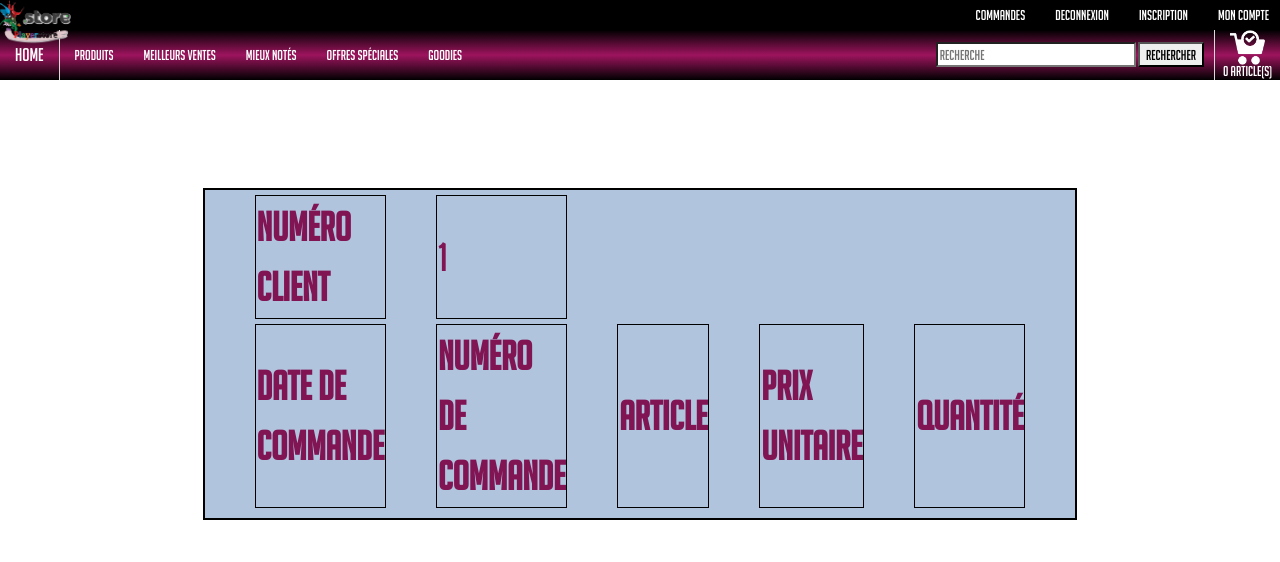
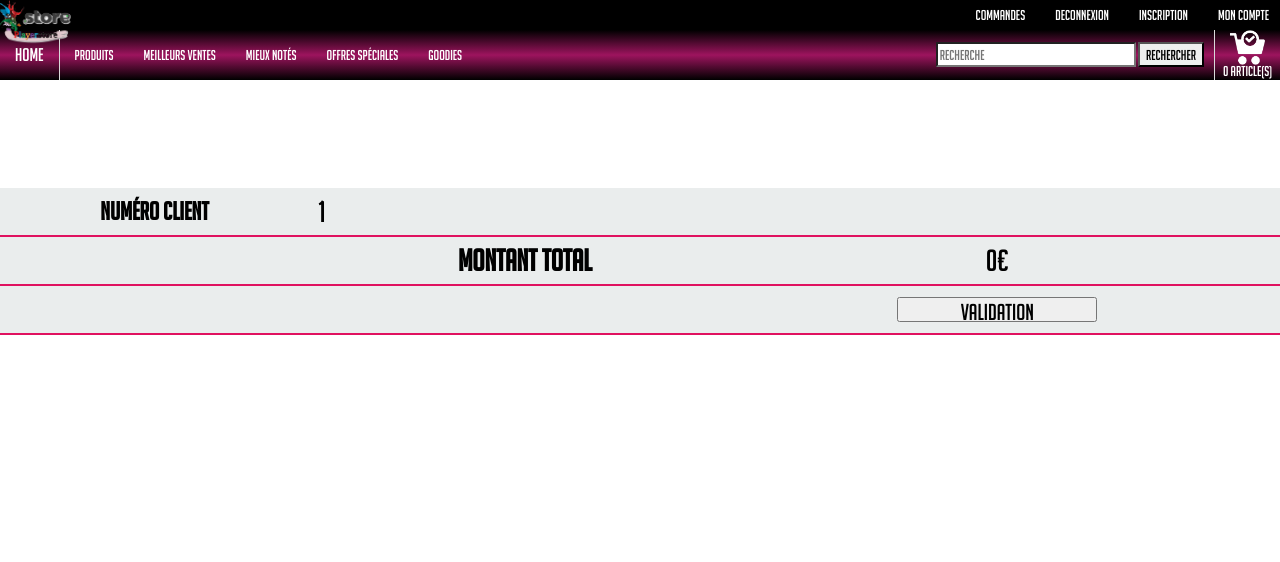
Before and after one commit to SarahBen22/E-commerce, a PHP site: page /E-commerce/index.php/commandes in a window 1280 px wide. Shown: the top 562 px of the page. Run offline with PHP 8.4, Linux system fonts and the light colour scheme; the visitor is signed in with stand-in values (Sample User, id 1); data comes from the database, SQL or seed files in the repository; data that the repository does not hold is empty.

Commit message:
page commandes

```diff
--- a/controllers/commandes.php
+++ b/controllers/commandes.php
@@ -7,10 +7,11 @@ if (isset($_SESSION['id'])){
 $id_client= $_SESSION['id'];
 
 $commandes =new CommandesModel();
-$CommandesListView= $commandes->getByIdClient($_SESSION['id']);
+$CommandesListView= $commandes->getByIdClient((int)$_SESSION['id']);
 }
 $content = "views/commandes.php";
 require_once "views/layout.php";
 
 
+
 ?>
--- a/controllers/inscription.php
+++ b/controllers/inscription.php
@@ -10,7 +10,7 @@ if (isset($_POST['inscription']) && $_POST['inscription'] == 'Inscription') {//
 				 $erreur = 'Les 2 mots de passe sont différents.';
 			}
 			else {
-				$client= new profil_clientModel (['id' => 0 , 'civilite' =>"",'nom' =>"",'prenom' => "",'date_de_naissance' =>"",
+				$client= new profil_clientModel (['id' => 0 , 'civilite' =>"",'nom' =>"",'prenom' => "",'date_de_naissance' => '1991-03-22',
          'adresse_postale' => "",'telephone' => "",'pseudo' => $_POST['pseudo'],'mdp' => $_POST['mdp'],'mail' =>"",'admin' => "no"]);
 				$erreur= $client-> createOne($client);
 			  $client= $client->getByData($_POST['pseudo']);
@@ -18,7 +18,7 @@ if (isset($_POST['inscription']) && $_POST['inscription'] == 'Inscription') {//
 				if ($erreur==0)
 				$_SESSION['pseudo'] = $client->pseudo();
 		    $_SESSION['mail'] = $client->mail();
-				 $_SESSION['id'] = $client->id();
+				$_SESSION['id'] = $client->id();
 		    $_SESSION['admin'] = $client->admin();
 				header ("location: ./profil_client");
 			}
--- a/deco.css
+++ b/deco.css
@@ -166,6 +166,8 @@ a.deconnexion{
   margin-left: -12px;
   margin-top: -7px;
   box-sizing: content-box;
+  position: absolute;
+  left: 0;
 
 }
 
@@ -569,17 +571,17 @@ width: 100%;
 
   .tableau
 {
-  width:50%;
+  width:100%;
   margin-top: 11%;
   margin-right: auto;
   margin-left: auto;
-  font-size:40px;
-  border-collapse:separate;
-  border-spacing:50px 5px;
-  border: 2px solid black;
-  background-color: rgb(176, 196, 222);
+  font-size:30px;
+  border-collapse:collapse;
+  border-spacing:30px 5px;
+  text-align: center;
+  background-color: rgb(234, 237, 237);
 
-	color:rgb( 129, 20, 83);
+	color:black;
 
 }
 
@@ -587,10 +589,34 @@ width: 100%;
 
 .tableau th, .tableau td  {
 
-  border: 1px solid black;
+  border-bottom: 2px solid rgb(224, 17, 95);
 }
 
 
+.small{
+
+
+  width: 10%;
+}
+
+.pic{
+
+  width: 65px;
+  height: 75px;
+}
+
+.reduc{
+
+
+  font-size: 25px;
+}
+
+
+#validation{
+
+  position: relative;
+  font-size: 75%;
+}
 /*----------------------------------------PAIEMENT--------------------------------------*/
 
 
@@ -606,6 +632,7 @@ width: 100%;
   align-items: center;
   box-sizing: border-box;
 }
+
 
 .checkout-panel {
   display: flex;
@@ -731,7 +758,7 @@ width: 100%;
   margin-top: 20px;
 }
 
-input[type='radio'] {
+.contour input[type='radio'] {
   display: inline-block;
 }
 
@@ -759,8 +786,8 @@ div[class*='column'] {
   width: 382px;
 }
 
-input[type='text'],
-input[type='password'] {
+.contour input[type='text'],
+.contour input[type='password'] {
   font-size: 16px;
   width: 100%;
   height: 50px;
@@ -772,8 +799,8 @@ input[type='password'] {
   outline: none;
 }
 
-input[type='text']:focus,
-input[type='password']:focus {
+.contour input[type='text']:focus,
+.contour input[type='password']:focus {
   border-color: rgb(119, 219, 119);
 }
 
@@ -876,13 +903,3 @@ font-size: 40px;
   margin: 5px auto;
   width: 100%;
 }
-
-#productdisplay #logo {
-  height: 52px;
-  width: 95px;
-  margin-left: -697px;
-  margin-top: -7px;
-  box-sizing: content-box;
-
-
-}
--- a/models/commandes.php
+++ b/models/commandes.php
@@ -53,12 +53,14 @@ class CommandesModel extends Model {
 	}
 
 public function getByIdClient ($id){
+
 	$db=parent::connect();
+
 	$sql = "select * from commandes
 	LEFT JOIN profil_client on commandes.id_client = profil_client.id
 	LEFT JOIN panier on commandes.id= panier.id_commande
 	LEFT JOIN produits on panier.id_produit= produits.id
-	WHERE commandes.id=".$id;
+	WHERE commandes.id_client=".$id;
 	$query = $db -> prepare($sql);
 	$query -> execute();
 	$commandesList= $query -> fetchAll();
--- a/views/commandes.php
+++ b/views/commandes.php
@@ -1,47 +1,83 @@
 <?php
 require_once "views/navbar.php";
 if (isset($_SESSION['id'])){
-?>
+  ?>
+
+  <table class="tableau">
+
+    <tr> <!-- tr= ligne -->
+      <th class="reduc">Numéro client</th> <!--th= colonne-->
+      <td> <?php  echo $id_client;?> </td>
+      <td></td>
+      <td></td><!-- td= cellule-->
+    </tr>
+    <hr style="width:50px;">
 
 
 
+    <?php
+    $calcul= 0;
+    foreach ($CommandesListView as  $commande) {
+
+      echo '
+
+      <tr>
+
+      <th class="reduc">Date de commande</th>
+      <td > '.$commande["date_de_commande"].' </td>
+      <td></td>
+      <td></td>
+      </tr>
+      <tr>
+      <th class="reduc">Numéro de commande</th>
+      <td class="small"> '.$commande["num_commande"].' </td>
+      <td></td>
+      <td></td>
+      </tr>
+      </tr>
+
+        <th class="reduc">Article</th>
+        <th class="reduc">Nom</th>
+        <th class="reduc">Prix Unitaire</th>
+        <th class="reduc">Quantité</th>
+      </tr>
+
+      <td > <img class= "pic" '.$commande["jaquettes"].'>  </td>
+      <td> '.$commande["Titre"].' </td>
+      <td> '.$commande["prix"].'€ </td>
+      <td> '.$commande["quantite"].' </td></tr>';
+
+      $calcul= ($commande["prix"] * $commande["quantite"]) + $calcul; // calcule pour le montant total
+
+
+}
+
+
+    echo '
+    <tr>
+    <td></td>
+    <td></td>
+
+    <th>Montant total</th>
+    <td>'.$calcul.'€</td>
+    </tr>
 
 
 
-<table class="tableau">
+<tr>
+  <td></td>  <td></td><td></td>
+<td><a href= "/E-commerce/index.php/paiement"><input type="submit" id= "validation" name="Validation" value="Validation" >
+</a></td>
 
-  <tr> <!-- tr= ligne -->
-    <th>Numéro client</th> <!--th= colonne-->
-    <td> <?php  echo $id_client;?> </td> <!-- td= cellule-->
-</tr>
-<hr style="width:50px;">
-  <tr>
-  <th>Date de commande</th>
-  <th>Numéro de commande</th>
-  <th>Article</th>
-  <th>Prix Unitaire</th>
-  <th>Quantité</th>
-</tr>
 
-<tr>
-  <?php
-  foreach ($CommandesListView as  $commande) {
+  </tr>
+    ';
 
-echo '
-    <td> '.$commande["date_de_commande"].' </td>
-    <td> '.$commande["num_commande"].' </td>
-    <td> '.$commande["Titre"].' </td>
-    <td> '.$commande["date_de_commande"].' </td>
-    <td> '.$commande["quantite"].' </td>';
-  }
-?>
 
-</tr>
 
-<?php
-echo '</tr>';
+    echo '</tr>';
 
-echo '</table>';
+    echo '</table>';
 
 }
 ?>
--- a/views/navbar.php
+++ b/views/navbar.php
@@ -140,7 +140,7 @@ if ($_SESSION){
 		<p>Sous total : <span class="subtotal"></span>€</p>
 
 
-		<button id="confirm-command">Passer la commande</button>
+		<a href= "/E-commerce/index.php/commandes"<button id="confirm-command">Passer la commande</button></a>
 	</form>'
 
 
```
Also changed, not shown: controllers/panier.php (line endings or trailing spaces).
